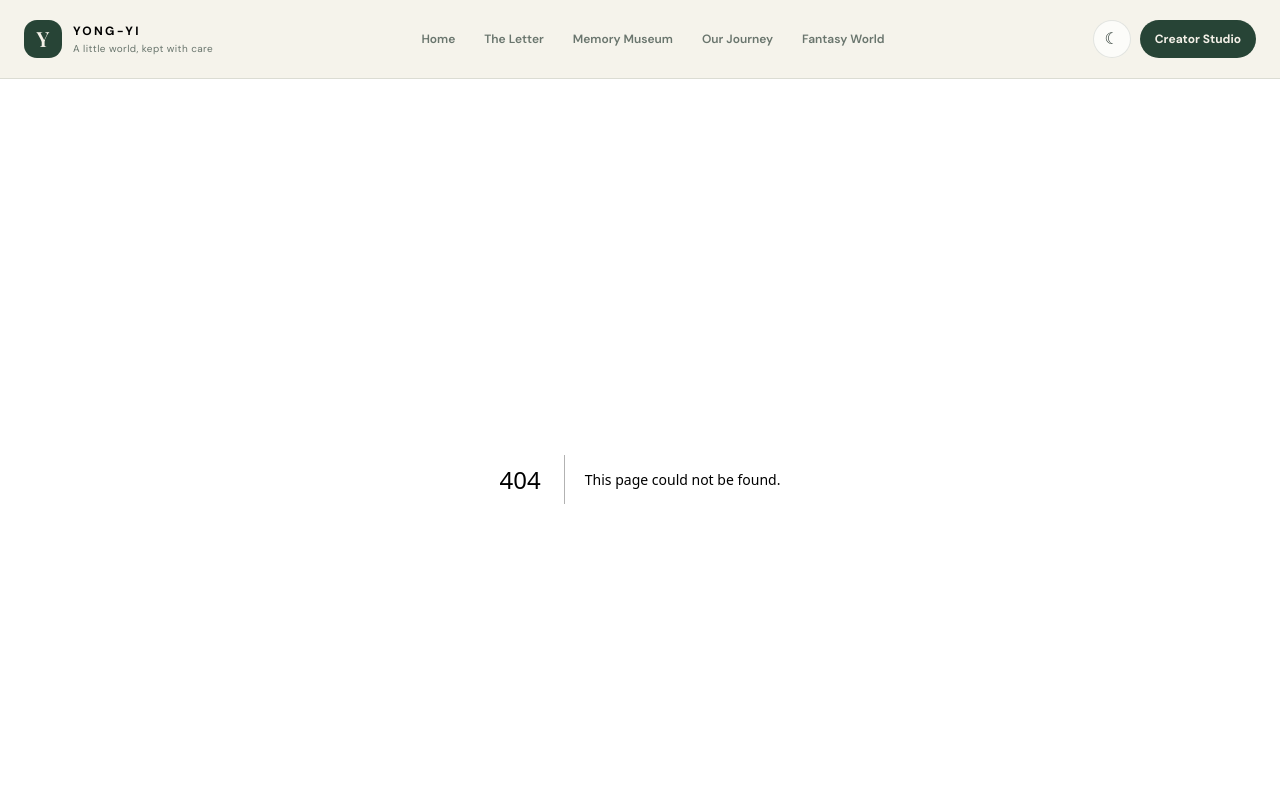
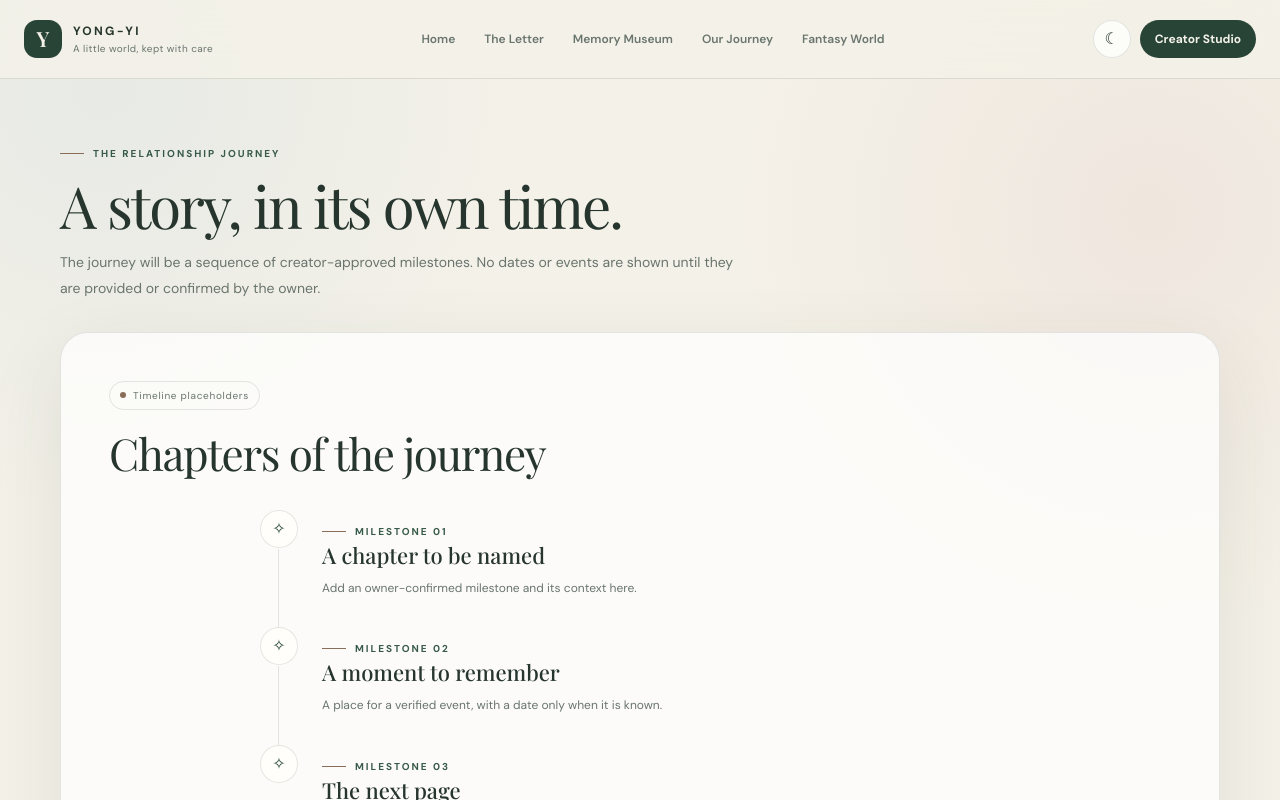
Before and after one commit to Velox-Lap/Yong-Yi, a Next.js app: page /journey in a window 1280 px wide. Before the commit this address had no page. Shown: the top 800 px of the page. Built offline with nearby package versions, Linux system fonts and the light colour scheme.

Commit message:
feat: add relationship journey route

```diff
--- /dev/null
+++ b/src/app/journey/page.tsx
@@ -0,0 +1,56 @@
+import type { Metadata } from "next";
+
+export const metadata: Metadata = { title: "Our Journey" };
+
+const stages = [
+  {
+    number: "01",
+    title: "A chapter to be named",
+    description: "Add an owner-confirmed milestone and its context here.",
+  },
+  {
+    number: "02",
+    title: "A moment to remember",
+    description: "A place for a verified event, with a date only when it is known.",
+  },
+  {
+    number: "03",
+    title: "The next page",
+    description: "A future chapter can be added when the creator chooses to share it.",
+  },
+];
+
+export default function JourneyPage() {
+  return (
+    <div className="container">
+      <section className="page-hero">
+        <span className="eyebrow">The relationship journey</span>
+        <h1 className="page-title">A story, in its own time.</h1>
+        <p className="page-lead">
+          The journey will be a sequence of creator-approved milestones. No dates or events
+          are shown until they are provided or confirmed by the owner.
+        </p>
+      </section>
+      <section className="content-panel" style={{ marginBottom: 64 }}>
+        <div className="section-heading">
+          <div>
+            <span className="label-pill"><span className="label-dot" /> Timeline placeholders</span>
+            <h2 className="section-title">Chapters of the journey</h2>
+          </div>
+        </div>
+        <div className="timeline">
+          {stages.map((stage) => (
+            <article className="timeline-item" key={stage.number}>
+              <div className="timeline-marker" aria-hidden="true">✧</div>
+              <div className="timeline-copy">
+                <span className="eyebrow">Milestone {stage.number}</span>
+                <h3>{stage.title}</h3>
+                <p>{stage.description}</p>
+              </div>
+            </article>
+          ))}
+        </div>
+      </section>
+    </div>
+  );
+}
```
